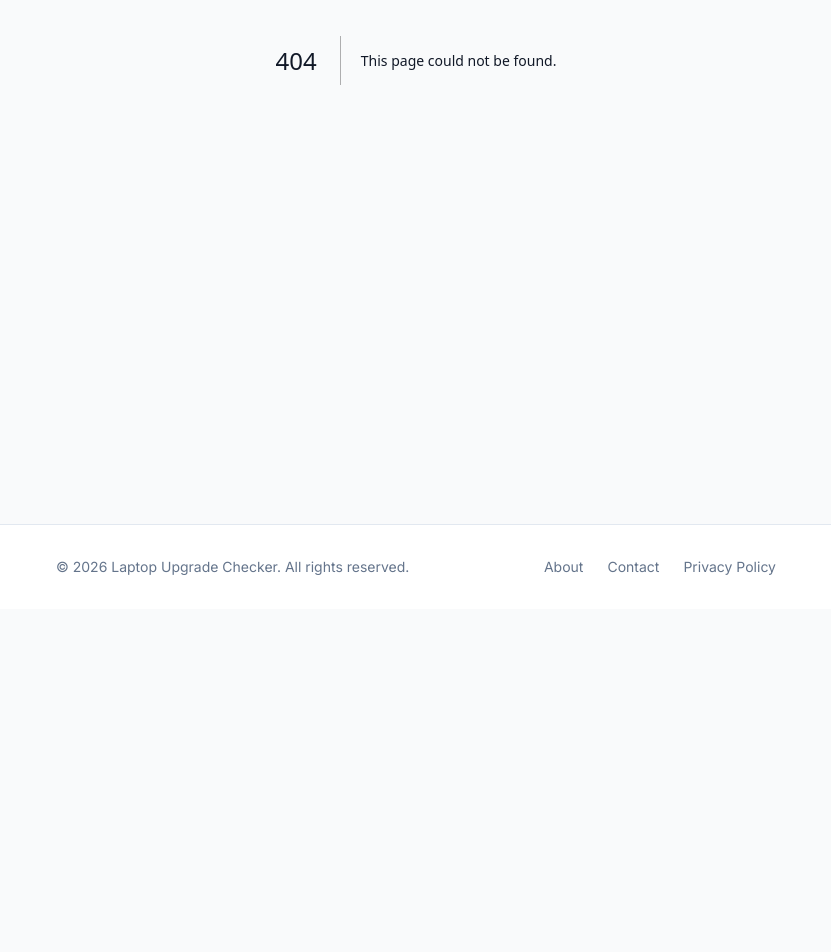
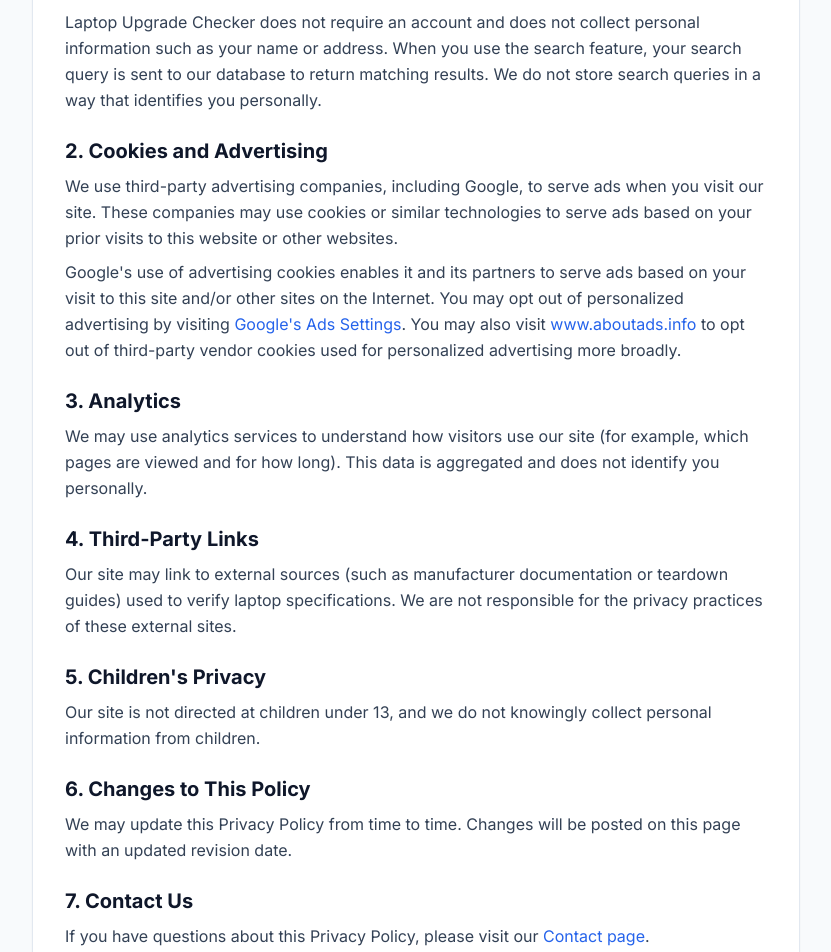
Before and after one commit to raynunox/laptop-upgrade-checker, a Next.js app: page /privacy in a window 1280 px wide. Before the commit this address had no page. Shown: the part 340-1292 px from the top of the page, without its empty margins (224-1055 px from the left). Before the commit the page ends 949 px from the top, so only its background shows below. Built offline with nearby package versions, Linux system fonts and the light colour scheme.

Commit message:
Create page.tsx

```diff
--- /dev/null
+++ b/app/privacy/page.tsx
@@ -0,0 +1,134 @@
+export const metadata = {
+  title: "Privacy Policy | Laptop Upgrade Checker",
+  description:
+    "Privacy policy for Laptop Upgrade Checker, including how we use cookies and third-party advertising.",
+};
+
+export default function PrivacyPage() {
+  return (
+    <main className="min-h-screen bg-slate-50 p-6 md:p-12">
+      <div className="max-w-3xl mx-auto space-y-8">
+        <div className="text-center space-y-4 mt-10">
+          <h1 className="text-4xl md:text-5xl font-extrabold text-slate-900 tracking-tight">
+            Privacy Policy
+          </h1>
+          <p className="text-sm text-slate-400">Last updated: September 2026</p>
+        </div>
+
+        <div className="bg-white p-6 md:p-8 rounded-2xl shadow-sm border border-slate-200 space-y-6 text-slate-700 leading-relaxed">
+          <p>
+            This Privacy Policy explains how Laptop Upgrade Checker
+            ("we", "us", or "our") collects, uses, and protects information when
+            you use our website.
+          </p>
+
+          <section className="space-y-2">
+            <h2 className="text-xl font-bold text-slate-900">
+              1. Information We Collect
+            </h2>
+            <p>
+              Laptop Upgrade Checker does not require an account and does not
+              collect personal information such as your name or address. When
+              you use the search feature, your search query is sent to our
+              database to return matching results. We do not store search
+              queries in a way that identifies you personally.
+            </p>
+          </section>
+
+          <section className="space-y-2">
+            <h2 className="text-xl font-bold text-slate-900">
+              2. Cookies and Advertising
+            </h2>
+            <p>
+              We use third-party advertising companies, including Google, to
+              serve ads when you visit our site. These companies may use
+              cookies or similar technologies to serve ads based on your prior
+              visits to this website or other websites.
+            </p>
+            <p>
+              Google's use of advertising cookies enables it and its partners
+              to serve ads based on your visit to this site and/or other sites
+              on the Internet. You may opt out of personalized advertising by
+              visiting{" "}
+              <a
+                href="https://adssettings.google.com"
+                target="_blank"
+                rel="noopener noreferrer"
+                className="text-blue-600 hover:underline"
+              >
+                Google's Ads Settings
+              </a>
+              . You may also visit{" "}
+              <a
+                href="https://www.aboutads.info/choices/"
+                target="_blank"
+                rel="noopener noreferrer"
+                className="text-blue-600 hover:underline"
+              >
+                www.aboutads.info
+              </a>{" "}
+              to opt out of third-party vendor cookies used for personalized
+              advertising more broadly.
+            </p>
+          </section>
+
+          <section className="space-y-2">
+            <h2 className="text-xl font-bold text-slate-900">
+              3. Analytics
+            </h2>
+            <p>
+              We may use analytics services to understand how visitors use our
+              site (for example, which pages are viewed and for how long).
+              This data is aggregated and does not identify you personally.
+            </p>
+          </section>
+
+          <section className="space-y-2">
+            <h2 className="text-xl font-bold text-slate-900">
+              4. Third-Party Links
+            </h2>
+            <p>
+              Our site may link to external sources (such as manufacturer
+              documentation or teardown guides) used to verify laptop
+              specifications. We are not responsible for the privacy practices
+              of these external sites.
+            </p>
+          </section>
+
+          <section className="space-y-2">
+            <h2 className="text-xl font-bold text-slate-900">
+              5. Children's Privacy
+            </h2>
+            <p>
+              Our site is not directed at children under 13, and we do not
+              knowingly collect personal information from children.
+            </p>
+          </section>
+
+          <section className="space-y-2">
+            <h2 className="text-xl font-bold text-slate-900">
+              6. Changes to This Policy
+            </h2>
+            <p>
+              We may update this Privacy Policy from time to time. Changes
+              will be posted on this page with an updated revision date.
+            </p>
+          </section>
+
+          <section className="space-y-2">
+            <h2 className="text-xl font-bold text-slate-900">
+              7. Contact Us
+            </h2>
+            <p>
+              If you have questions about this Privacy Policy, please visit our{" "}
+              <a href="/contact" className="text-blue-600 hover:underline">
+                Contact page
+              </a>
+              .
+            </p>
+          </section>
+        </div>
+      </div>
+    </main>
+  );
+}
```
